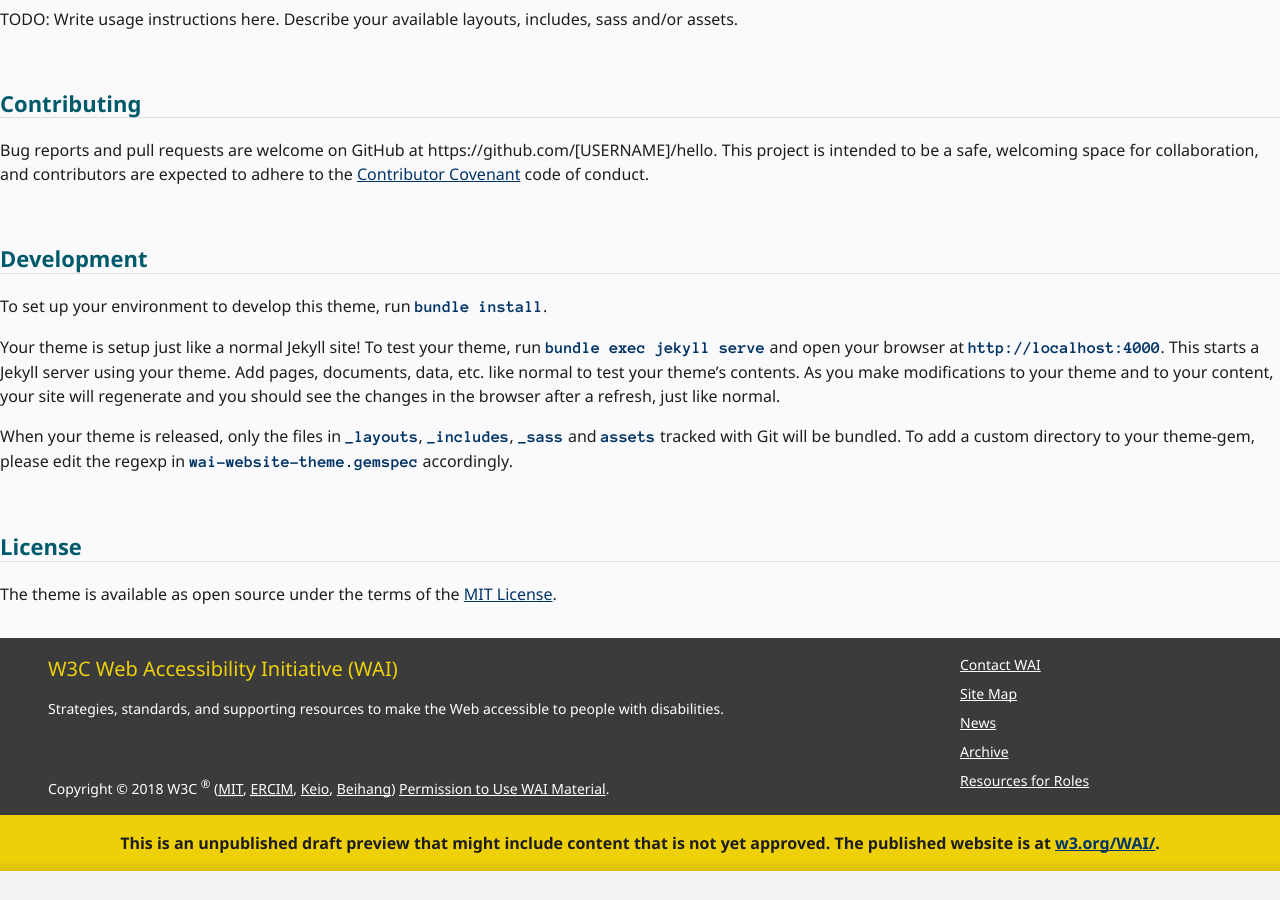
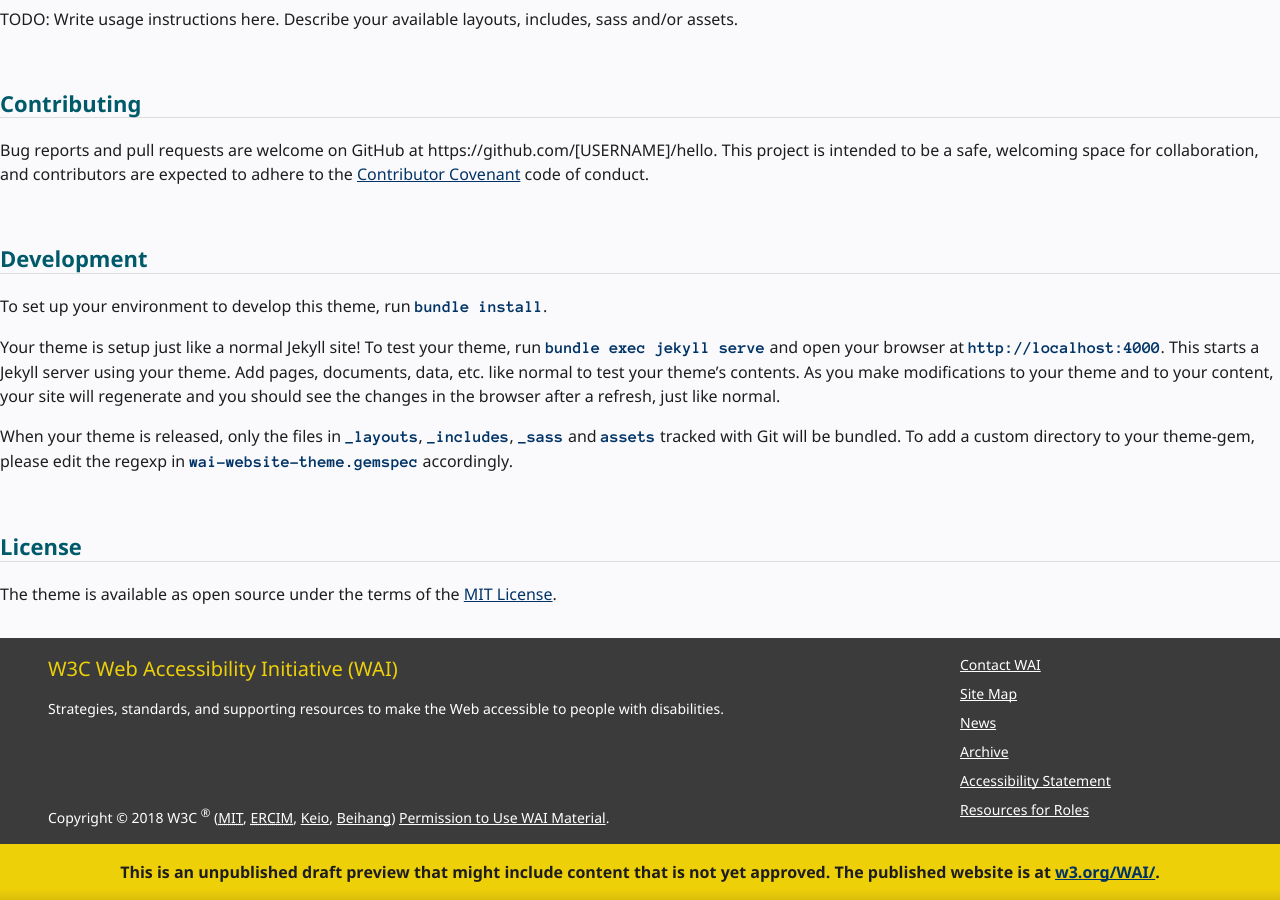
Before and after one commit to w3c/wai-website-theme, a Jekyll site: the page built from README.md, in a window 1280 px wide and 900 px high, scrolled down 903 px. Built offline with Jekyll 4.4.1, drawn with Linux system fonts in a browser that asks for light colours; cached includes are drawn as plain includes; our own code applies the rules of GitHub Pages for plain Markdown files; comment, search, counter and statistics services are not loaded; before the commit the page ends 1774 px from its top, so only the background shows below that.

Commit message:
Add accessibility statement to footer
Signed-off-by: Eric Eggert <mail@yatil.net>

```diff
--- a/_includes/footer.html
+++ b/_includes/footer.html
@@ -31,6 +31,7 @@
       <li><a href="{{ "/sitemap/" | relative_url }}">Site Map</a></li>
       <li><a href="{{ "/news/" | relative_url }}">News</a></li>
       <li><a href="{{ "/sitemap/#archive" | relative_url }}">Archive</a></li>
+      <li><a href="{{ "/about/accessibility-statement/" | relative_url }}">Accessibility Statement</a></li>
       <li><a href="{{ "/roles/" | relative_url }}">Resources for Roles</a></li>
     </ul>
   </div>
```
